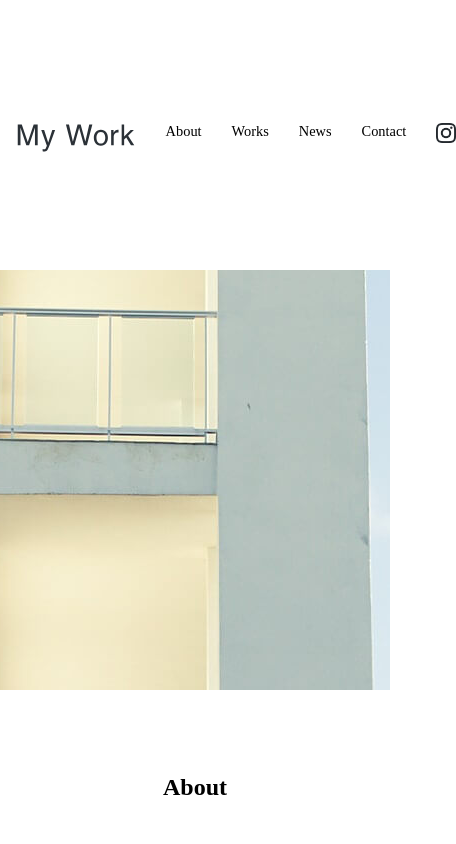
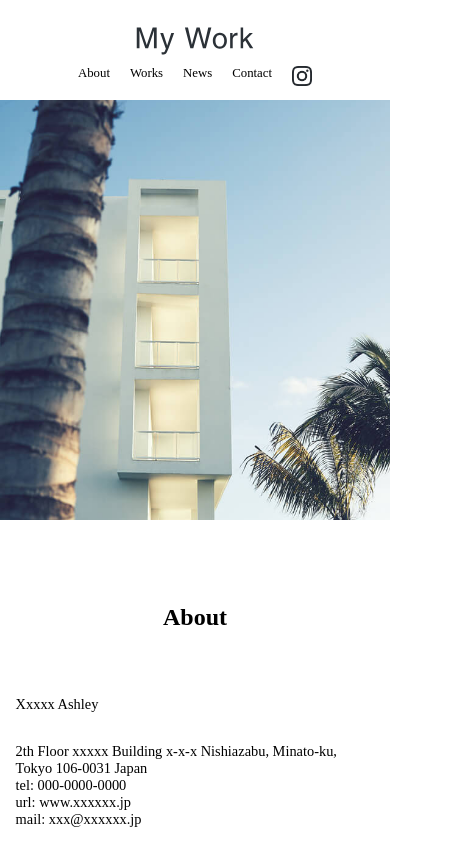
Before and after one commit to mamecom/LP-1, a plain HTML site: page elementary/index.html in a window 390 px wide. Shown: the top 844 px of the page, 456 px wide, since content can reach past the window. Drawn offline with Linux system fonts and the light colour scheme; some packages are replaced by stand-ins of ours.

Commit message:
レスポンシブ対応 ヘッダー、トップ画像調整完了

```diff
--- a/elementary/index.html
+++ b/elementary/index.html
@@ -6,6 +6,7 @@
     <link rel="icon" href="./image/icons8-camera-24.png">
     <link href="style.css" rel="stylesheet">
     <link rel="stylesheet" href="https://unpkg.com/ress/dist/ress.min.css">
+    <meta name="viewport" content="width=device-width, initial-scale=1">
 </head>
 <body class="main-contents">
 <header id="header">
@@ -38,7 +39,10 @@
 </header>
 <main>
     <div id="mainvisual">
-        <img src="./image/mainvisual-pc.jpg" alt="mainvisual-pc">
+        <picture>
+            <source media="(max-width: 600px)" srcset="./image/mainvisual-sp.jpg">
+            <img src="./image/mainvisual-pc.jpg" alt="mainvisual-pc">
+        </picture>
     </div>
     <section id="About" class="section_visual">
         <h2 class="title_layout">About</h2>
--- a/elementary/style.css
+++ b/elementary/style.css
@@ -1,4 +1,6 @@
-/* header関連 START */
+/*------------------------------------
+ ヘッダー
+------------------------------------*/
 .center {
     text-align: center;
 }
@@ -36,9 +38,9 @@
     width: 20px;
 }
 
-/* header関連 END */
-
-/* main関連 START */
+/*------------------------------------
+ メイン
+------------------------------------*/
 #mainvisual img {
     max-width: 1920px;
     height: 420px;
@@ -47,12 +49,10 @@
     margin-bottom: 80px;
 }
 
-/* 各mainのセクションのビジュアルを統一する START*/
 .section_visual{
     max-width: 960px;
     margin: 0 auto 130px auto;
     padding: 0 4%;
-    /* box-sizing: border-box; */
     font-size: 0.9rem;
 }
 
@@ -66,8 +66,9 @@ li {
     list-style: none;
 }
 
-/* 各mainのセクションのビジュアルを統一する END*/
-
+/*------------------------------------
+ about
+------------------------------------*/
 #About .about_contents {
     margin-bottom: 30px;
 }
@@ -81,6 +82,9 @@ li {
     text-align: justify;
 }
 
+/*------------------------------------
+ work
+------------------------------------*/
 #Works ul {
     display: flex;
     flex-wrap: wrap;
@@ -96,6 +100,9 @@ li {
     width: 100%;
 }
 
+/*------------------------------------
+ news
+------------------------------------*/
 #News dl {
     display: flex;
     flex-wrap: wrap;
@@ -115,6 +122,9 @@ li {
     width: 80%;
 }
 
+/*------------------------------------
+ contact
+------------------------------------*/
 #Contact dl {
     display: flex;
     flex-wrap: wrap;
@@ -163,10 +173,9 @@ li {
     border: 1px solid black;
 }
 
-/* main関連 END */
-
-/* footer関連　START */
-
+/*------------------------------------
+ footer
+------------------------------------*/
 #footer {
     background-color: black;
     color: white;
@@ -176,3 +185,41 @@ li {
 }
 
 /* footer関連　END */
+
+/*------------------------------------
+ レスポンシブ
+ ブレークポイント：600px
+------------------------------------*/
+
+/*------------------------------------
+ ヘッダー
+------------------------------------*/
+@media screen and (max-width: 600px) {
+    #header {
+        max-width: 100%;
+        height: auto;
+        flex-direction: column;
+    }
+
+    #header .home_icon {
+        margin-top: 20px
+    }
+
+    #header ul {
+        display: flex;
+        padding: 10px 0;
+    }
+
+    #header li:first-child {
+        margin-left: 0px;
+    }
+    #header li {
+        font-size: 0.8rem;
+        margin-left: 20px;
+    }
+
+
+}
+
+
+/* header END */
```
Also changed, not shown: elementary/image/mainvisual-sp.jpg (added).
